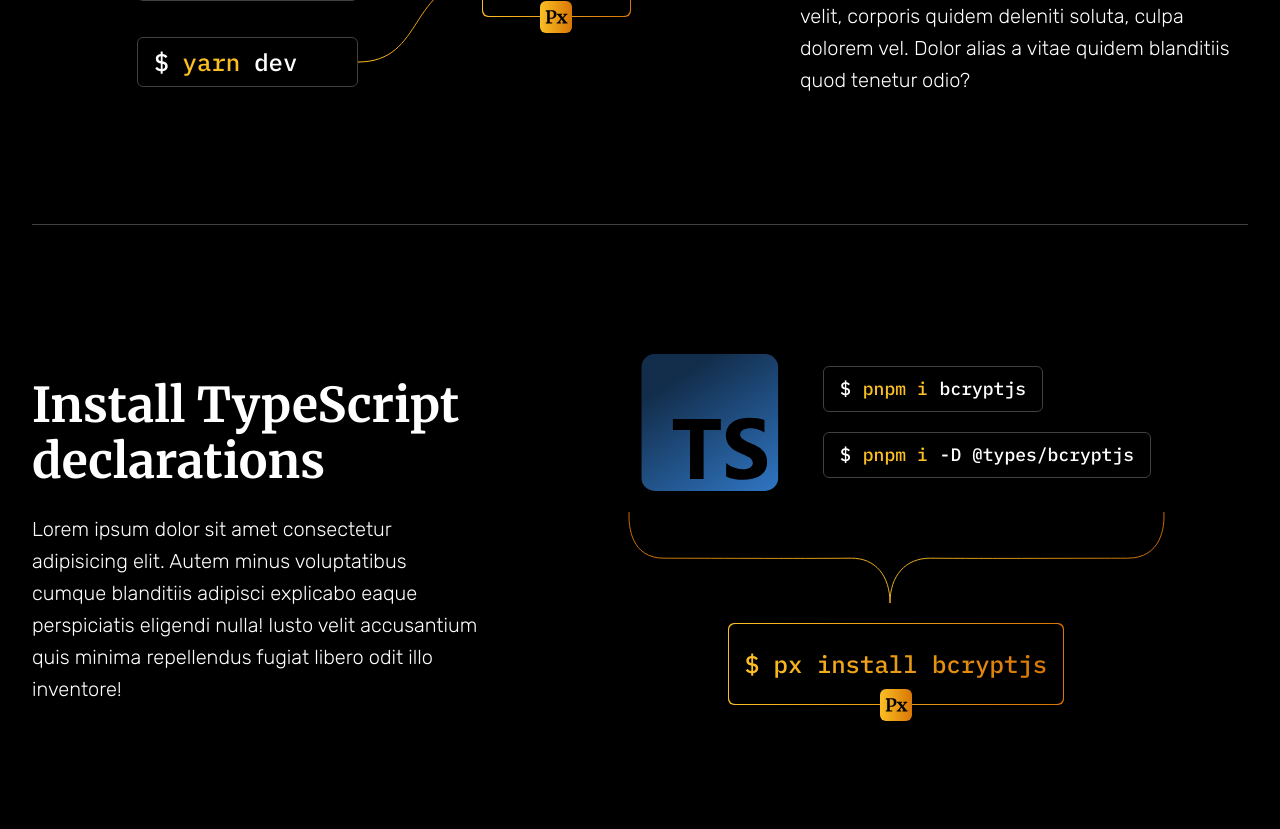
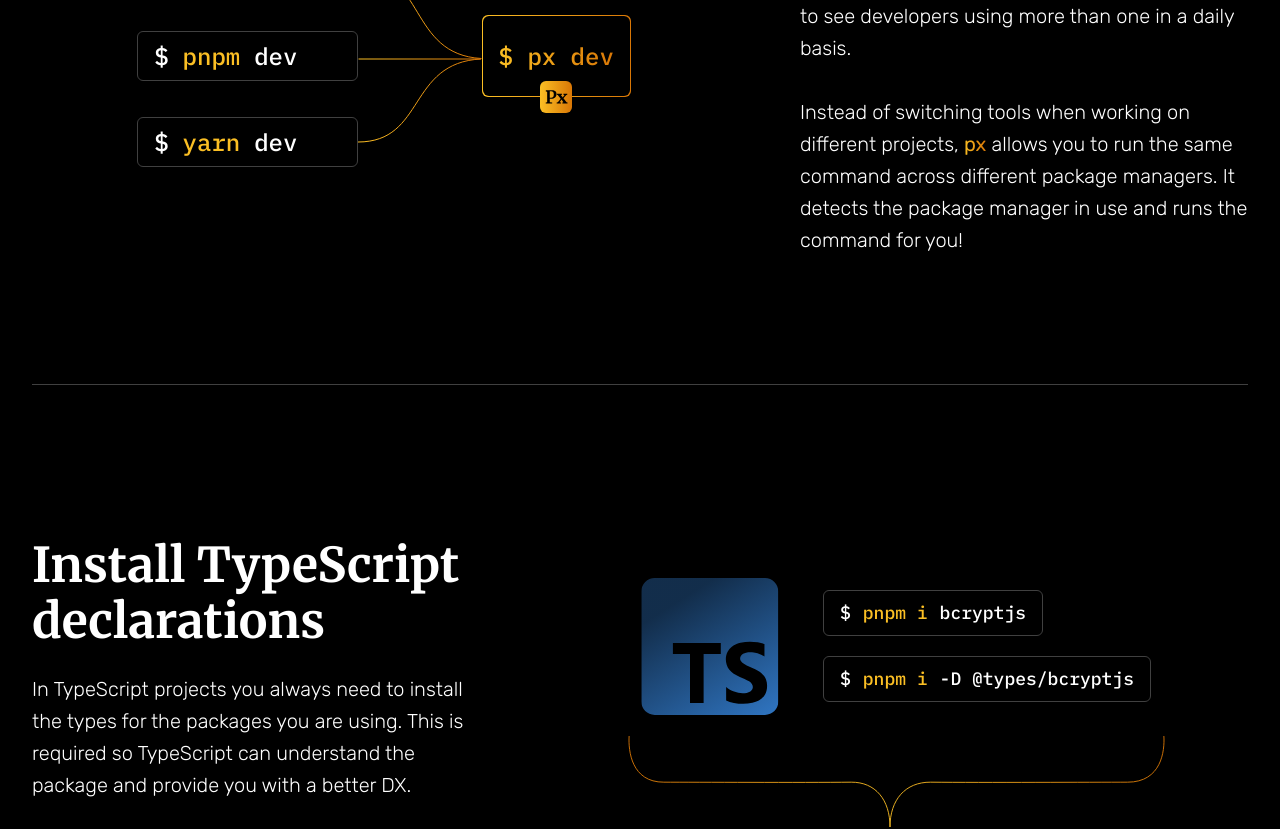
Before and after one commit to agencyenterprise/px-website, a Next.js app: page / in a window 1280 px wide. Shown: the part 880-1709 px from the top of the page. Built offline with nearby package versions, Linux system fonts and the light colour scheme.

Commit message:
feat: update copies and metadata

```diff
--- /dev/null
+++ b/src/app/config/site.ts
@@ -0,0 +1,29 @@
+export const siteConfig = {
+  title: {
+    default: 'px | Run commands across different JavaScript package managers',
+    template: '%s | px',
+  },
+  description:
+    'Command-line application used to run commands across different JavaScript package managers. Switch between npm, yarn and pnpm with ease, without changing your workflow.',
+  url: 'https://pxcli.com/',
+  images: {
+    og: 'https://pxcli.com/og.png',
+  },
+  keywords: [
+    'px',
+    'pxcli',
+    'package',
+    'manager',
+    'cli',
+    'npm',
+    'yarn',
+    'pnpm',
+    'install',
+    'run',
+    'command',
+    'javascript',
+    'typescript',
+  ],
+}
+
+export type SiteConfig = typeof siteConfig
--- a/src/app/layout.tsx
+++ b/src/app/layout.tsx
@@ -2,12 +2,40 @@
 
 import type { Metadata } from 'next'
 
+import { siteConfig } from './config/site'
 import { ibmPlexMono, merriweather, rubik } from './fonts'
 
 export const metadata: Metadata = {
-  title: {
-    default: 'px | Run commands across different package managers',
-    template: '%s | px',
+  title: siteConfig.title,
+  description: siteConfig.description,
+  robots: 'follow, index',
+  keywords: siteConfig.keywords,
+  metadataBase: new URL(siteConfig.url),
+  alternates: {
+    canonical: siteConfig.url,
+  },
+  openGraph: {
+    type: 'website',
+    locale: 'en_US',
+    url: siteConfig.url,
+    title: siteConfig.title.default,
+    description: siteConfig.description,
+    siteName: siteConfig.title.default,
+    images: [
+      {
+        url: siteConfig.images.og,
+        width: 1200,
+        height: 630,
+        alt: siteConfig.title.default,
+      },
+    ],
+  },
+  twitter: {
+    card: 'summary_large_image',
+    title: siteConfig.title.default,
+    description: siteConfig.description,
+    images: [siteConfig.images.og],
+    site: siteConfig.url,
   },
 }
 
--- a/src/components/how-it-works.tsx
+++ b/src/components/how-it-works.tsx
@@ -40,9 +40,14 @@
           How it works?
         </h2>
         <p className="text-lg font-light sm:text-xl sm:leading-8">
-          Lorem ipsum dolor sit amet consectetur adipisicing elit. Sunt sapiente
-          sint animi voluptate velit, corporis quidem deleniti soluta, culpa
-          dolorem vel. Dolor alias a vitae quidem blanditiis quod tenetur odio?
+          There are multiple JavaScript runtimes and package managers nowadays,
+          and it&apos;s common to see developers using more than one in a daily
+          basis.
+          <br />
+          <br /> Instead of switching tools when working on different projects,{' '}
+          <strong className="text-gradient-primary">px</strong> allows you to
+          run the same command across different package managers. It detects the
+          package manager in use and runs the command for you!
         </p>
       </div>
     </section>
--- a/src/components/navbar.tsx
+++ b/src/components/navbar.tsx
@@ -16,6 +16,7 @@
             href="https://github.com/agencyenterprise/px-cli"
             className="transition-all hover:brightness-75"
             target="_blank"
+            rel="noopener noreferrer"
           >
             <Image src={githubLogo} alt="" priority />
             <span className="sr-only">Open GitHub repository</span>
--- a/src/components/typescript-declarations.tsx
+++ b/src/components/typescript-declarations.tsx
@@ -20,10 +20,17 @@
           Install TypeScript declarations
         </h2>
         <p className="text-lg font-light sm:text-xl sm:leading-8">
-          Lorem ipsum dolor sit amet consectetur adipisicing elit. Autem minus
-          voluptatibus cumque blanditiis adipisci explicabo eaque perspiciatis
-          eligendi nulla! Iusto velit accusantium quis minima repellendus fugiat
-          libero odit illo inventore!
+          In TypeScript projects you always need to install the types for the
+          packages you are using. This is required so TypeScript can understand
+          the package and provide you with a better DX.
+          <br />
+          <br />
+          Instead of installing the TypeScript declarations manually,{' '}
+          <strong className="text-gradient-primary">px</strong> allows you to
+          install them with a{' '}
+          <strong className="text-gradient-primary">single command</strong>. It
+          detects if a package has a TypeScript declaration package and it
+          automatically installs it for you!
         </p>
       </div>
       <div className="flex flex-1 flex-col items-center gap-5">
```
Also changed, not shown: public/og.png (added), public/robots.txt (added).
